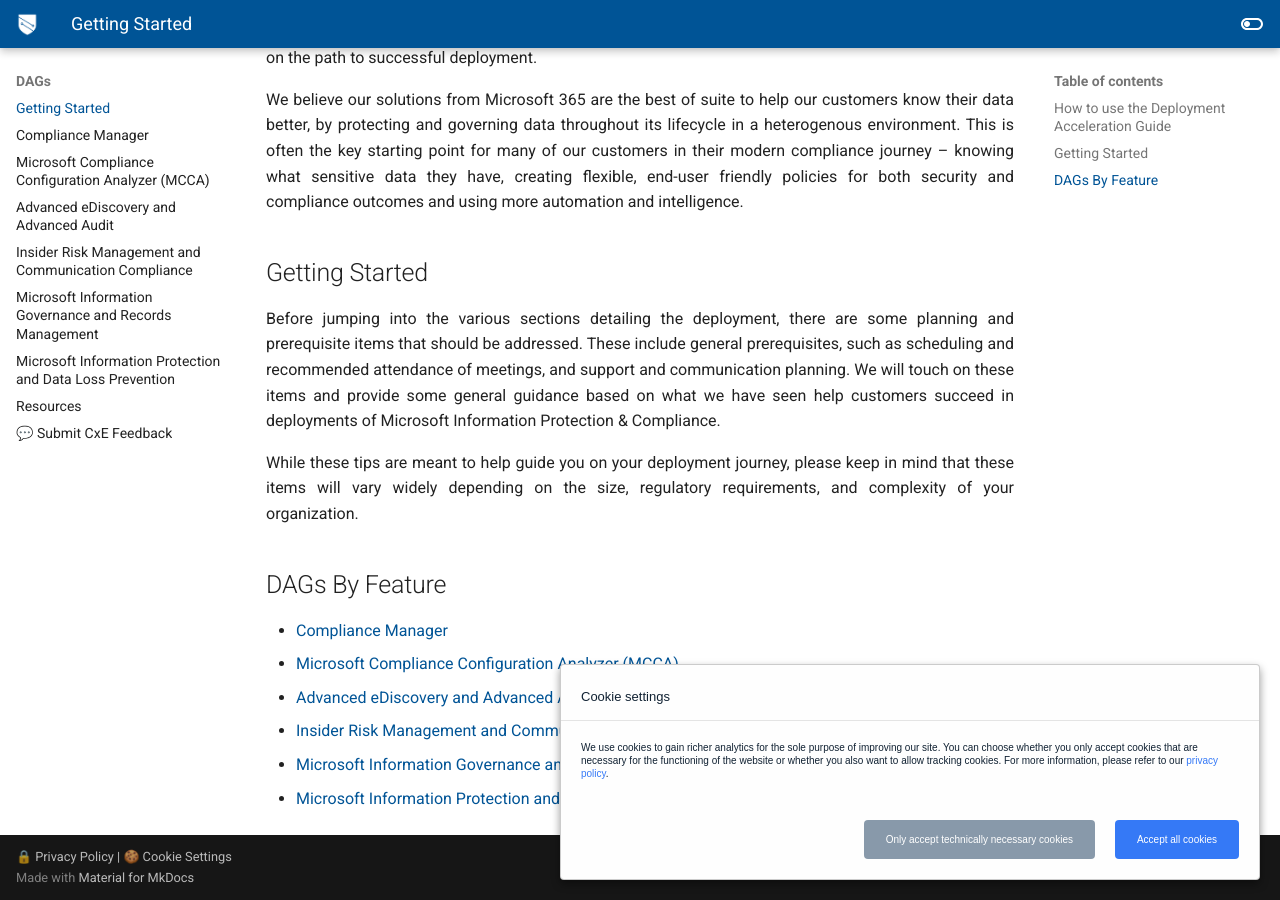
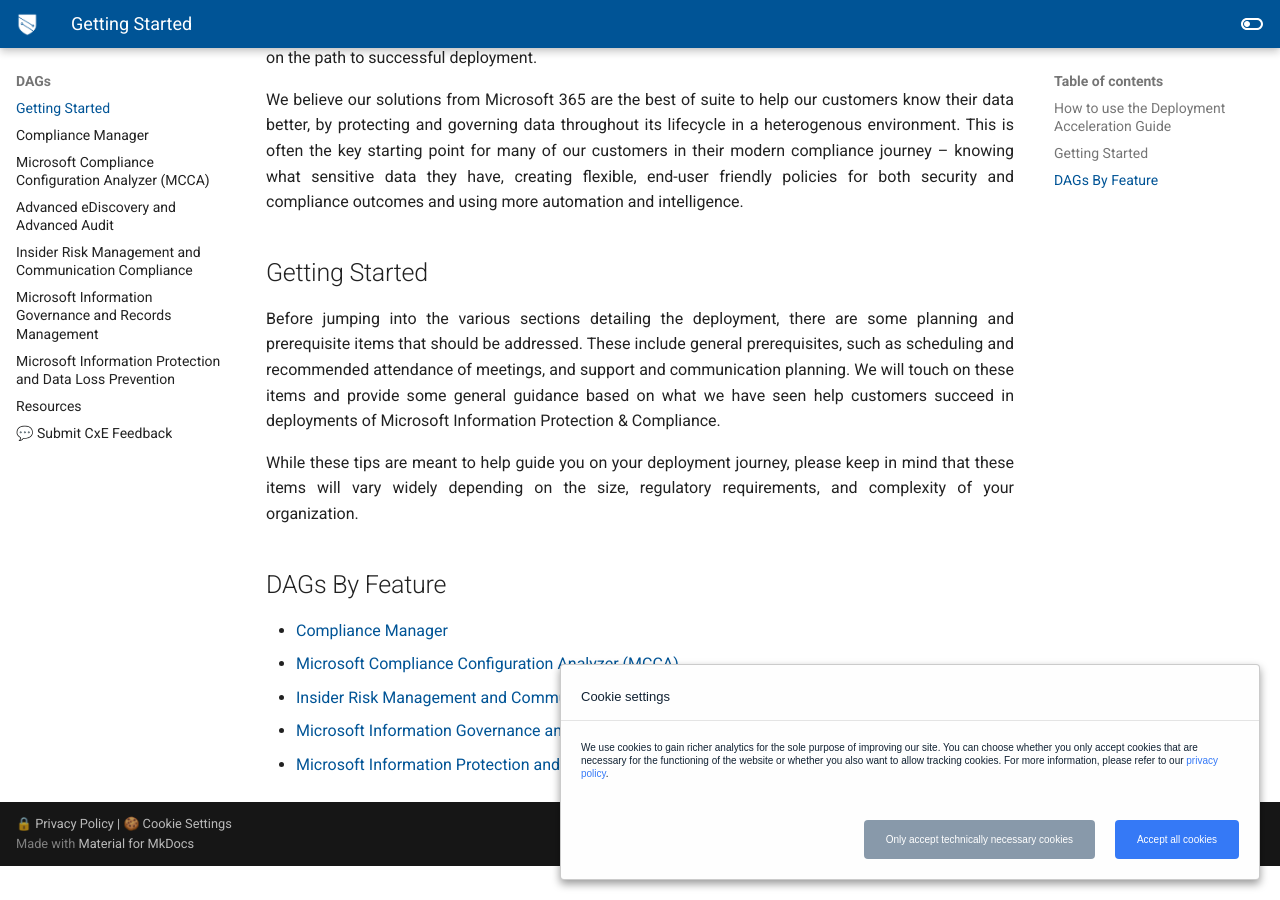
Before and after one commit to microsoft/ComplianceCxE, an MkDocs documentation site: the page built from docs/dag.md, in a window 1280 px wide and 900 px high, scrolled down 1070 px. Built offline with MkDocs 1.6.1 and Material for MkDocs 9.7.7, drawn with Linux system fonts in a browser that asks for light colours; comment, search, counter and statistics services are not loaded.

Commit message:
Update dag.md

```diff
--- a/docs/dag.md
+++ b/docs/dag.md
@@ -28,7 +28,6 @@
 
 * [Compliance Manager](../dag/cm/)
 * [Microsoft Compliance Configuration Analyzer (MCCA)](../dag/mcca/)
-* [Advanced eDiscovery and Advanced Audit](../dag/aed-audit/)
 * [Insider Risk Management and Communication Compliance](../dag/ir-cc/)
 * [Microsoft Information Governance and Records Management](../dag/mig-rm/)
 * [Microsoft Information Protection and Data Loss Prevention](../dag/mip-dlp/)
```
